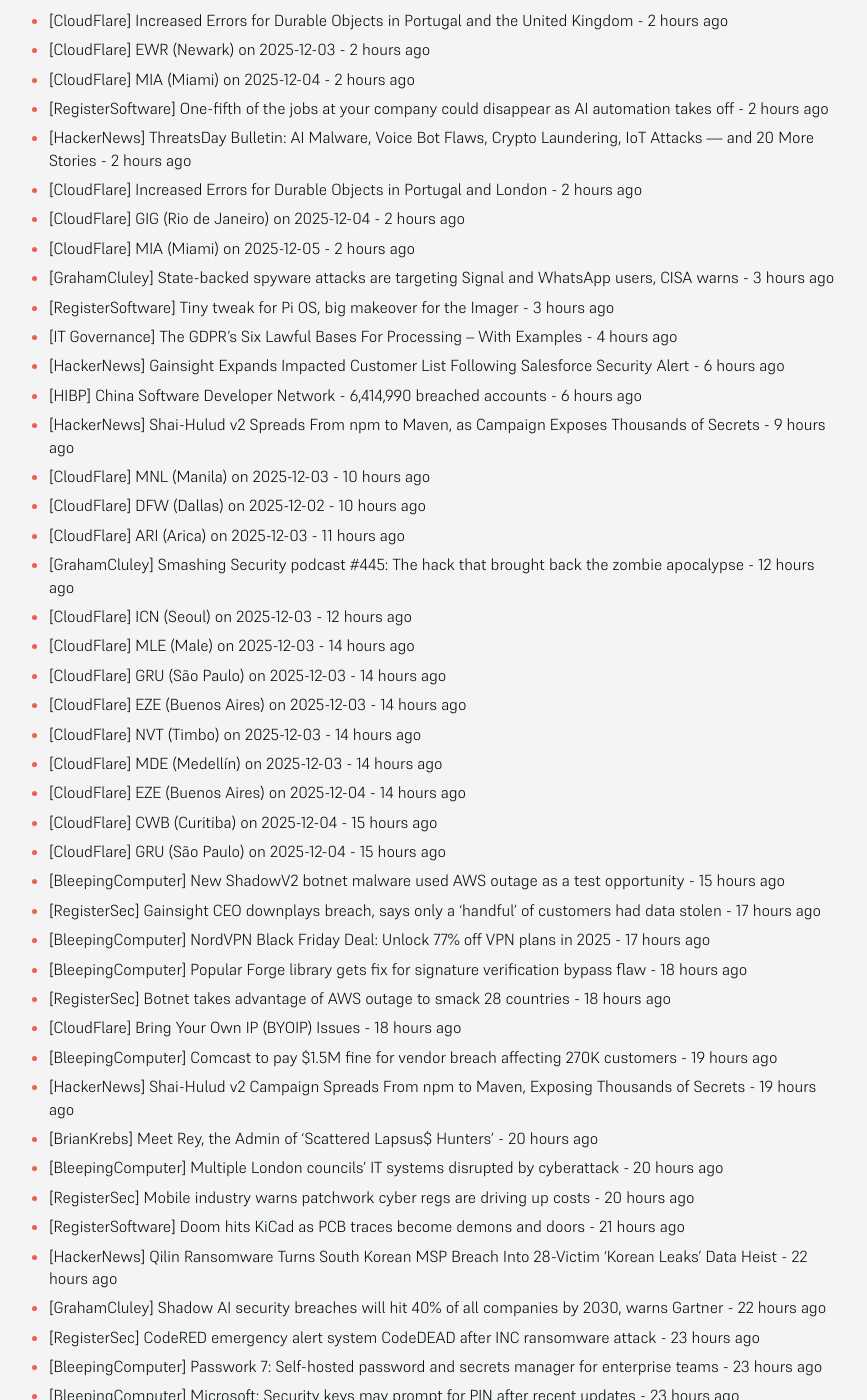
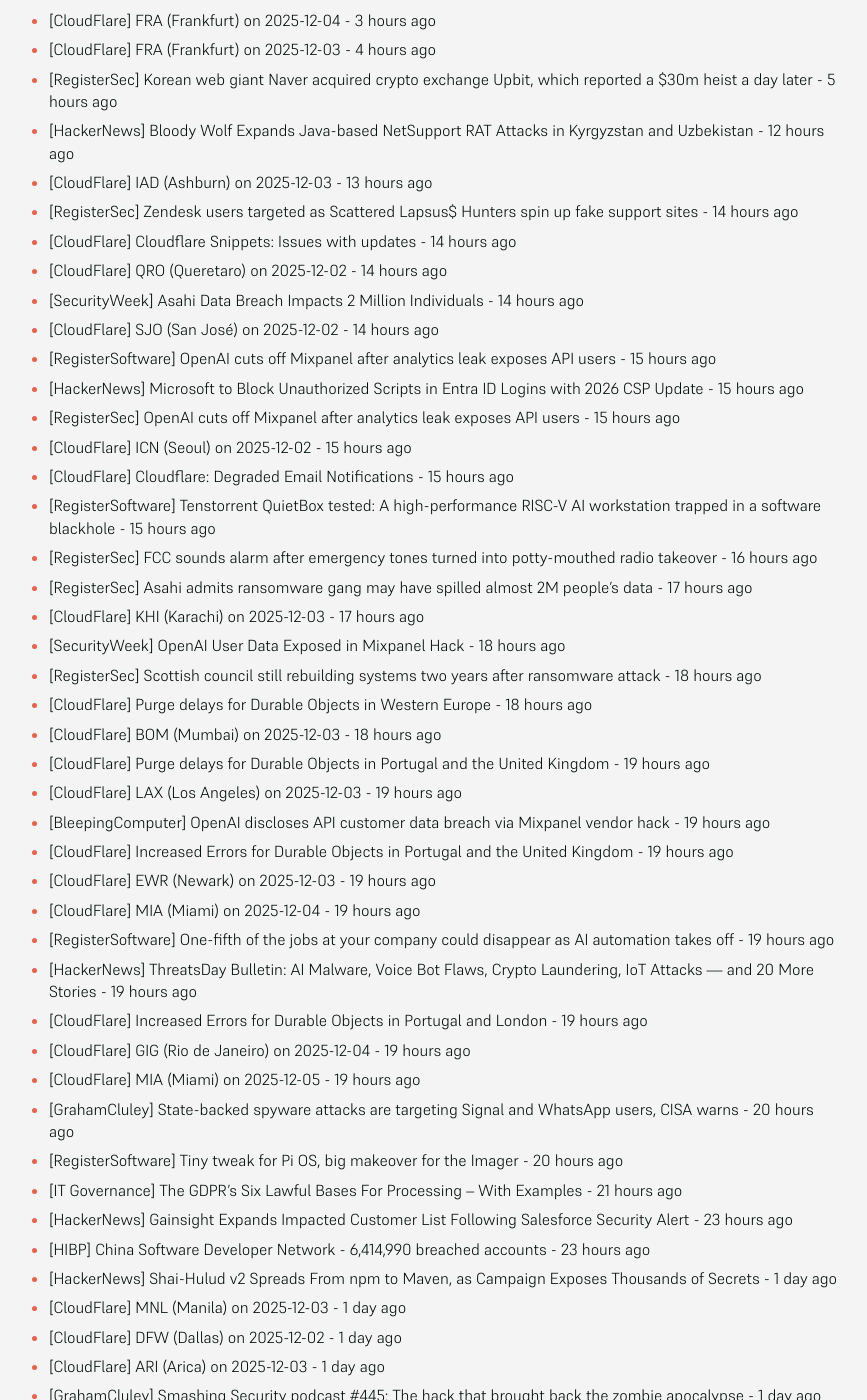
Before and after one commit to SecOpsNews/news, a Jekyll site: the page built from index.md, in a window 1280 px wide and 1400 px high, scrolled down 530 px. Shown: the whole window, without its empty margins (215-1082 px from the left). Built offline with Jekyll 4.4.1, drawn with Linux system fonts in a browser that asks for light colours; some of the changed text lies outside the part shown.

Commit message:
New Feed

```diff
--- a/index.md
+++ b/index.md
@@ -9,62 +9,88 @@ description: Latest Updates
 
 <!-- SecOps start -->
 
-- [RegisterSec] Asahi admits ransomware gang may have spilled almost 2M people's data - 52 minutes ago
-- [CloudFlare] KHI (Karachi) on 2025-12-03 - 52 minutes ago
-- [SecurityWeek] OpenAI User Data Exposed in Mixpanel Hack - 1 hour ago
-- [RegisterSec] Scottish council still rebuilding systems two years after ransomware attack - 1 hour ago
-- [CloudFlare] Purge delays for Durable Objects in Western Europe - 1 hour ago
-- [CloudFlare] BOM (Mumbai) on 2025-12-03 - 1 hour ago
-- [CloudFlare] Purge delays for Durable Objects in Portugal and the United Kingdom - 2 hours ago
-- [CloudFlare] LAX (Los Angeles) on 2025-12-03 - 2 hours ago
-- [BleepingComputer] OpenAI discloses API customer data breach via Mixpanel vendor hack - 2 hours ago
-- [CloudFlare] Increased Errors for Durable Objects in Portugal and the United Kingdom - 2 hours ago
-- [CloudFlare] EWR (Newark) on 2025-12-03 - 2 hours ago
-- [CloudFlare] MIA (Miami) on 2025-12-04 - 2 hours ago
-- [RegisterSoftware] One-fifth of the jobs at your company could disappear as AI automation takes off - 2 hours ago
-- [HackerNews] ThreatsDay Bulletin: AI Malware, Voice Bot Flaws, Crypto Laundering, IoT Attacks — and 20 More Stories - 2 hours ago
-- [CloudFlare] Increased Errors for Durable Objects in Portugal and London - 2 hours ago
-- [CloudFlare] GIG (Rio de Janeiro) on 2025-12-04 - 2 hours ago
-- [CloudFlare] MIA (Miami) on 2025-12-05 - 2 hours ago
-- [GrahamCluley] State-backed spyware attacks are targeting Signal and WhatsApp users, CISA warns - 3 hours ago
-- [RegisterSoftware] Tiny tweak for Pi OS, big makeover for the Imager - 3 hours ago
-- [IT Governance] The GDPR’s Six Lawful Bases For Processing – With Examples - 4 hours ago
-- [HackerNews] Gainsight Expands Impacted Customer List Following Salesforce Security Alert - 6 hours ago
-- [HIBP] China Software Developer Network - 6,414,990 breached accounts - 6 hours ago
-- [HackerNews] Shai-Hulud v2 Spreads From npm to Maven, as Campaign Exposes Thousands of Secrets - 9 hours ago
-- [CloudFlare] MNL (Manila) on 2025-12-03 - 10 hours ago
-- [CloudFlare] DFW (Dallas) on 2025-12-02 - 10 hours ago
-- [CloudFlare] ARI (Arica) on 2025-12-03 - 11 hours ago
-- [GrahamCluley] Smashing Security podcast #445: The hack that brought back the zombie apocalypse - 12 hours ago
-- [CloudFlare] ICN (Seoul) on 2025-12-03 - 12 hours ago
-- [CloudFlare] MLE (Male) on 2025-12-03 - 14 hours ago
-- [CloudFlare] GRU (São Paulo) on 2025-12-03 - 14 hours ago
-- [CloudFlare] EZE (Buenos Aires) on 2025-12-03 - 14 hours ago
-- [CloudFlare] NVT (Timbo) on 2025-12-03 - 14 hours ago
-- [CloudFlare] MDE (Medellín) on 2025-12-03 - 14 hours ago
-- [CloudFlare] EZE (Buenos Aires) on 2025-12-04 - 14 hours ago
-- [CloudFlare] CWB (Curitiba) on 2025-12-04 - 15 hours ago
-- [CloudFlare] GRU (São Paulo) on 2025-12-04 - 15 hours ago
-- [BleepingComputer] New ShadowV2 botnet malware used AWS outage as a test opportunity - 15 hours ago
-- [RegisterSec] Gainsight CEO downplays breach, says only a 'handful' of customers had data stolen - 17 hours ago
-- [BleepingComputer] NordVPN Black Friday Deal: Unlock 77% off VPN plans in 2025 - 17 hours ago
-- [BleepingComputer] Popular Forge library gets fix for signature verification bypass flaw - 18 hours ago
-- [RegisterSec] Botnet takes advantage of AWS outage to smack 28 countries - 18 hours ago
-- [CloudFlare] Bring Your Own IP (BYOIP) Issues - 18 hours ago
-- [BleepingComputer] Comcast to pay $1.5M fine for vendor breach affecting 270K customers - 19 hours ago
-- [HackerNews] Shai-Hulud v2 Campaign Spreads From npm to Maven, Exposing Thousands of Secrets - 19 hours ago
-- [BrianKrebs] Meet Rey, the Admin of ‘Scattered Lapsus$ Hunters’ - 20 hours ago
-- [BleepingComputer] Multiple London councils' IT systems disrupted by cyberattack - 20 hours ago
-- [RegisterSec] Mobile industry warns patchwork cyber regs are driving up costs - 20 hours ago
-- [RegisterSoftware] Doom hits KiCad as PCB traces become demons and doors - 21 hours ago
-- [HackerNews] Qilin Ransomware Turns South Korean MSP Breach Into 28-Victim 'Korean Leaks' Data Heist - 22 hours ago
-- [GrahamCluley] Shadow AI security breaches will hit 40% of all companies by 2030, warns Gartner - 22 hours ago
-- [RegisterSec] CodeRED emergency alert system CodeDEAD after INC ransomware attack - 23 hours ago
-- [BleepingComputer] Passwork 7: Self-hosted password and secrets manager for enterprise teams - 23 hours ago
-- [BleepingComputer] Microsoft: Security keys may prompt for PIN after recent updates - 23 hours ago
-- [RegisterSoftware] Workday confronts existential threat as customers freeze hiring - 23 hours ago
-- [RegisterSec] US Navy scuttles Constellation frigate program for being too slow for tomorrow's threats - 23 hours ago
-- [SecurityWeek] Clover Security Raises $36 Million to Secure Software by Design - 23 hours ago
+- [CloudFlare] MLE (Male) on 2025-12-03 - 20 minutes ago
+- [CloudFlare] GRU (São Paulo) on 2025-12-03 - 46 minutes ago
+- [CloudFlare] EZE (Buenos Aires) on 2025-12-03 - 1 hour ago
+- [CloudFlare] NVT (Timbo) on 2025-12-03 - 1 hour ago
+- [CloudFlare] MDE (Medellín) on 2025-12-03 - 1 hour ago
+- [CloudFlare] EZE (Buenos Aires) on 2025-12-04 - 2 hours ago
+- [RegisterSoftware] VMware isn’t budging in its pursuit of Siemens for alleged unpaid licenses - 2 hours ago
+- [CloudFlare] CWB (Curitiba) on 2025-12-04 - 2 hours ago
+- [CloudFlare] GRU (São Paulo) on 2025-12-04 - 3 hours ago
+- [CloudFlare] FRA (Frankfurt) on 2025-12-04 - 3 hours ago
+- [CloudFlare] FRA (Frankfurt) on 2025-12-03 - 4 hours ago
+- [RegisterSec] Korean web giant Naver acquired crypto exchange Upbit, which reported a $30m heist a day later - 5 hours ago
+- [HackerNews] Bloody Wolf Expands Java-based NetSupport RAT Attacks in Kyrgyzstan and Uzbekistan - 12 hours ago
+- [CloudFlare] IAD (Ashburn) on 2025-12-03 - 13 hours ago
+- [RegisterSec] Zendesk users targeted as Scattered Lapsus$ Hunters spin up fake support sites - 14 hours ago
+- [CloudFlare] Cloudflare Snippets: Issues with updates - 14 hours ago
+- [CloudFlare] QRO (Queretaro) on 2025-12-02 - 14 hours ago
+- [SecurityWeek] Asahi Data Breach Impacts 2 Million Individuals - 14 hours ago
+- [CloudFlare] SJO (San José) on 2025-12-02 - 14 hours ago
+- [RegisterSoftware] OpenAI cuts off Mixpanel after analytics leak exposes API users - 15 hours ago
+- [HackerNews] Microsoft to Block Unauthorized Scripts in Entra ID Logins with 2026 CSP Update - 15 hours ago
+- [RegisterSec] OpenAI cuts off Mixpanel after analytics leak exposes API users - 15 hours ago
+- [CloudFlare] ICN (Seoul) on 2025-12-02 - 15 hours ago
+- [CloudFlare] Cloudflare: Degraded Email Notifications - 15 hours ago
+- [RegisterSoftware] Tenstorrent QuietBox tested: A high-performance RISC-V AI workstation trapped in a software blackhole - 15 hours ago
+- [RegisterSec] FCC sounds alarm after emergency tones turned into potty-mouthed radio takeover - 16 hours ago
+- [RegisterSec] Asahi admits ransomware gang may have spilled almost 2M people's data - 17 hours ago
+- [CloudFlare] KHI (Karachi) on 2025-12-03 - 17 hours ago
+- [SecurityWeek] OpenAI User Data Exposed in Mixpanel Hack - 18 hours ago
+- [RegisterSec] Scottish council still rebuilding systems two years after ransomware attack - 18 hours ago
+- [CloudFlare] Purge delays for Durable Objects in Western Europe - 18 hours ago
+- [CloudFlare] BOM (Mumbai) on 2025-12-03 - 18 hours ago
+- [CloudFlare] Purge delays for Durable Objects in Portugal and the United Kingdom - 19 hours ago
+- [CloudFlare] LAX (Los Angeles) on 2025-12-03 - 19 hours ago
+- [BleepingComputer] OpenAI discloses API customer data breach via Mixpanel vendor hack - 19 hours ago
+- [CloudFlare] Increased Errors for Durable Objects in Portugal and the United Kingdom - 19 hours ago
+- [CloudFlare] EWR (Newark) on 2025-12-03 - 19 hours ago
+- [CloudFlare] MIA (Miami) on 2025-12-04 - 19 hours ago
+- [RegisterSoftware] One-fifth of the jobs at your company could disappear as AI automation takes off - 19 hours ago
+- [HackerNews] ThreatsDay Bulletin: AI Malware, Voice Bot Flaws, Crypto Laundering, IoT Attacks — and 20 More Stories - 19 hours ago
+- [CloudFlare] Increased Errors for Durable Objects in Portugal and London - 19 hours ago
+- [CloudFlare] GIG (Rio de Janeiro) on 2025-12-04 - 19 hours ago
+- [CloudFlare] MIA (Miami) on 2025-12-05 - 19 hours ago
+- [GrahamCluley] State-backed spyware attacks are targeting Signal and WhatsApp users, CISA warns - 20 hours ago
+- [RegisterSoftware] Tiny tweak for Pi OS, big makeover for the Imager - 20 hours ago
+- [IT Governance] The GDPR’s Six Lawful Bases For Processing – With Examples - 21 hours ago
+- [HackerNews] Gainsight Expands Impacted Customer List Following Salesforce Security Alert - 23 hours ago
+- [HIBP] China Software Developer Network - 6,414,990 breached accounts - 23 hours ago
+- [HackerNews] Shai-Hulud v2 Spreads From npm to Maven, as Campaign Exposes Thousands of Secrets - 1 day ago
+- [CloudFlare] MNL (Manila) on 2025-12-03 - 1 day ago
+- [CloudFlare] DFW (Dallas) on 2025-12-02 - 1 day ago
+- [CloudFlare] ARI (Arica) on 2025-12-03 - 1 day ago
+- [GrahamCluley] Smashing Security podcast #445: The hack that brought back the zombie apocalypse - 1 day ago
+- [CloudFlare] ICN (Seoul) on 2025-12-03 - 1 day ago
+- [CloudFlare] MLE (Male) on 2025-12-03 - 1 day ago
+- [CloudFlare] GRU (São Paulo) on 2025-12-03 - 1 day ago
+- [CloudFlare] EZE (Buenos Aires) on 2025-12-03 - 1 day ago
+- [CloudFlare] NVT (Timbo) on 2025-12-03 - 1 day ago
+- [CloudFlare] MDE (Medellín) on 2025-12-03 - 1 day ago
+- [CloudFlare] EZE (Buenos Aires) on 2025-12-04 - 1 day ago
+- [CloudFlare] CWB (Curitiba) on 2025-12-04 - 1 day ago
+- [CloudFlare] GRU (São Paulo) on 2025-12-04 - 1 day ago
+- [BleepingComputer] New ShadowV2 botnet malware used AWS outage as a test opportunity - 1 day ago
+- [RegisterSec] Gainsight CEO downplays breach, says only a 'handful' of customers had data stolen - 1 day ago
+- [BleepingComputer] NordVPN Black Friday Deal: Unlock 77% off VPN plans in 2025 - 1 day ago
+- [BleepingComputer] Popular Forge library gets fix for signature verification bypass flaw - 1 day ago
+- [RegisterSec] Botnet takes advantage of AWS outage to smack 28 countries - 1 day ago
+- [CloudFlare] Bring Your Own IP (BYOIP) Issues - 1 day ago
+- [BleepingComputer] Comcast to pay $1.5M fine for vendor breach affecting 270K customers - 1 day ago
+- [HackerNews] Shai-Hulud v2 Campaign Spreads From npm to Maven, Exposing Thousands of Secrets - 1 day ago
+- [BrianKrebs] Meet Rey, the Admin of ‘Scattered Lapsus$ Hunters’ - 1 day ago
+- [BleepingComputer] Multiple London councils' IT systems disrupted by cyberattack - 1 day ago
+- [RegisterSec] Mobile industry warns patchwork cyber regs are driving up costs - 1 day ago
+- [RegisterSoftware] Doom hits KiCad as PCB traces become demons and doors - 1 day ago
+- [HackerNews] Qilin Ransomware Turns South Korean MSP Breach Into 28-Victim 'Korean Leaks' Data Heist - 1 day ago
+- [GrahamCluley] Shadow AI security breaches will hit 40% of all companies by 2030, warns Gartner - 1 day ago
+- [RegisterSec] CodeRED emergency alert system CodeDEAD after INC ransomware attack - 1 day ago
+- [BleepingComputer] Passwork 7: Self-hosted password and secrets manager for enterprise teams - 1 day ago
+- [BleepingComputer] Microsoft: Security keys may prompt for PIN after recent updates - 1 day ago
+- [RegisterSoftware] Workday confronts existential threat as customers freeze hiring - 1 day ago
+- [RegisterSec] US Navy scuttles Constellation frigate program for being too slow for tomorrow's threats - 1 day ago
+- [SecurityWeek] Clover Security Raises $36 Million to Secure Software by Design - 1 day ago
 - [BleepingComputer] Microsoft to secure Entra ID sign-ins from script injection attacks - 1 day ago
 - [SecurityWeek] Account Takeover Fraud Caused $262 Million in Losses in 2025: FBI - 1 day ago
 - [SecurityWeek] Thousands of Secrets Leaked on Code Formatting Platforms - 1 day ago
@@ -83,77 +109,6 @@ description: Latest Updates
 - [RegisterSec] Top five cybersecurity Black Friday deals for businesses 2025 - 1 day ago
 - [HackerNews] RomCom Uses SocGholish Fake Update Attacks to Deliver Mythic Agent Malware - 1 day ago
 - [SecurityWeek] Dartmouth College Confirms Data Theft in Oracle Hack - 1 day ago
-- [HackerNews] FBI Reports $262M in ATO Fraud as Researchers Cite Growing AI Phishing and Holiday Scams - 1 day ago
-- [RegisterSoftware] HP to sack up to six thousand staff under AI adoption plan, fresh round of cost-cutting - 1 day ago
-- [CloudFlare] FRA (Frankfurt) on 2025-11-26 - 1 day ago
-- [SecurityWeek] Russian Hackers Target US Engineering Firm Because of Work Done for Ukrainian Sister City - 1 day ago
-- [RegisterSoftware] Alibaba Cloud can’t deploy servers fast enough to satisfy demand for AI - 1 day ago
-- [CloudFlare] Network Performance Issues in Frankfurt, Germany - 1 day ago
-- [RegisterSec] Lifetime access to AI-for-evil WormGPT 4 costs just $220 - 1 day ago
-- [RegisterSoftware] Nvidia scoffs at threat from Google TPUs after rumored Meta tie-up - 1 day ago
-- [RegisterSoftware] Lifetime access to AI-for-evil WormGPT 4 costs just $220 - 1 day ago
-- [RegisterSec] Corporate predators get more than they bargain for when their prey runs SonicWall firewalls - 1 day ago
-- [CloudFlare] QRO (Queretaro) on 2025-12-02 - 1 day ago
-- [RegisterSec] Acquired firms turned into ransomware bait inside parent companies via porous SonicWalls - 1 day ago
-- [CloudFlare] SJO (San José) on 2025-12-02 - 1 day ago
-- [CloudFlare] ICN (Seoul) on 2025-12-02 - 1 day ago
-- [BleepingComputer] OnSolve CodeRED cyberattack disrupts emergency alert systems nationwide - 1 day ago
-- [CloudFlare] Digital Experience Monitoring (DEX) Issues - 1 day ago
-- [CloudFlare] AMM (Amman) on 2025-11-25 - 1 day ago
-- [CloudFlare] KHI (Karachi) on 2025-12-03 - 1 day ago
-- [CloudFlare] BOM (Mumbai) on 2025-12-03 - 1 day ago
-- [BleepingComputer] The Black Friday 2025 Cybersecurity, IT, VPN, & Antivirus Deals - 1 day ago
-- [CloudFlare] OKA (Naha) on 2025-11-25 - 1 day ago
-- [CloudFlare] SAN (San Diego) on 2025-11-25 - 1 day ago
-- [CloudFlare] NRT (Tokyo) on 2025-11-25 - 1 day ago
-- [CloudFlare] LAX (Los Angeles) on 2025-12-03 - 1 day ago
-- [CloudFlare] HKG (Hong Kong) on 2025-11-25 - 1 day ago
-- [CloudFlare] EWR (Newark) on 2025-12-03 - 1 day ago
-- [CloudFlare] MIA (Miami) on 2025-12-04 - 1 day ago
-- [RegisterSoftware] HashJack attack shows AI browsers can be fooled with a simple ‘#’ - 1 day ago
-- [SecurityWeek] AI Agent Security Firm Vijil Raises $17 Million - 1 day ago
-- [SecurityWeek] CISA Warns of Spyware Targeting Messaging App Users - 1 day ago
-- [RegisterSec] HashJack attack shows AI browsers can be fooled with a simple ‘#’ - 1 day ago
-- [CloudFlare] KUL (Kuala Lumpur) on 2025-11-25 - 1 day ago
-- [CloudFlare] MNL (Manila) on 2025-12-03 - 1 day ago
-- [CloudFlare] DFW (Dallas) on 2025-12-02 - 1 day ago
-- [CloudFlare] ARI (Arica) on 2025-12-03 - 1 day ago
-- [CloudFlare] ICN (Seoul) on 2025-12-03 - 1 day ago
-- [CloudFlare] MLE (Male) on 2025-12-03 - 1 day ago
-- [BleepingComputer] FBI: Cybercriminals stole $262M by impersonating bank support teams - 1 day ago
-- [HackerNews] Years of JSONFormatter and CodeBeautify Leaks Expose Thousands of Passwords and API Keys - 1 day ago
-- [CloudFlare] Web Analytics weekly emails not sent - 1 day ago
-- [CloudFlare] SIN (Singapore) on 2025-11-25 - 1 day ago
-- [CloudFlare] GRU (São Paulo) on 2025-12-03 - 1 day ago
-- [CloudFlare] EZE (Buenos Aires) on 2025-12-03 - 1 day ago
-- [CloudFlare] NVT (Timbo) on 2025-12-03 - 1 day ago
-- [CloudFlare] MDE (Medellín) on 2025-12-03 - 1 day ago
-- [BleepingComputer] Tor switches to new Counter Galois Onion relay encryption algorithm - 1 day ago
-- [RegisterSec] Get ready for 2026, the year of AI-aided ransomware - 1 day ago
-- [GrahamCluley] The AI Fix #78: The big AI bubble, and robot Grandma in the cloud - 1 day ago
-- [BleepingComputer] Microsoft: Exchange Online outage blocks access to Outlook mailboxes - 1 day ago
-- [RegisterSoftware] Microsoft's fix for slow File Explorer: load it before you need it - 1 day ago
-- [CloudFlare] BOG (Bogota) on 2025-11-25 - 1 day ago
-- [CloudFlare] LIM (Lima) on 2025-11-25 - 1 day ago
-- [RegisterSoftware] Trump wants to turn it on again with 'Genesis Mission' for AI in science - 1 day ago
-- [RegisterSoftware] Employee trust in SAP board dips amid ongoing restructure - 1 day ago
-- [CloudFlare] Audit Log v2 (beta) Delays - 1 day ago
-- [CloudFlare] FRA (Frankfurt) on 2025-11-26 - 1 day ago
-- [CloudFlare] MDE (Medellín) on 2025-12-02 - 1 day ago
-- [BleepingComputer] Code beautifiers expose credentials from banks, govt, tech orgs - 1 day ago
-- [BleepingComputer] Microsoft is speeding up the Teams desktop client for Windows - 1 day ago
-- [HackerNews] JackFix Uses Fake Windows Update Pop-Ups on Adult Sites to Deliver Multiple Stealers - 1 day ago
-- [CloudFlare] QRO (Queretaro) on 2025-12-02 - 1 day ago
-- [SecurityWeek] Alumni, Student, and Staff Information Stolen From Harvard University - 1 day ago
-- [BleepingComputer] Year-end approaches: How to maximize your cyber spend - 1 day ago
-- [CloudFlare] SJO (San José) on 2025-12-02 - 1 day ago
-- [SecurityWeek] WormGPT 4 and KawaiiGPT: New Dark LLMs Boost Cybercrime Automation - 2 days ago
-- [SecurityWeek] Fluent Bit Vulnerabilities Expose Cloud Services to Takeover - 2 days ago
-- [RegisterSoftware] Clop's Oracle EBS rampage reaches Dartmouth College - 2 days ago
-- [RegisterSec] Clop's Oracle EBS rampage reaches Dartmouth College - 2 days ago
-- [CloudFlare] ICN (Seoul) on 2025-12-02 - 2 days ago
-- [RegisterSoftware] Airbus: We were hours from pausing production in Spain - 2 days ago
-- [CloudFlare] Digital Experience Monitoring (DEX) Issues - 2 days ago
 - [DataBreaches] Russian-linked hackers appear to have launched a crippling cyberattack on Western New Mexico University - 7 months ago
 - [DataBreaches] SK Telecom vows to take full responsibility for damage from recent data leak - 7 months ago
 - [HackerNews] Storm-1977 Hits Education Clouds with AzureChecker, Deploys 200+ Crypto Mining Containers - 7 months ago
```
